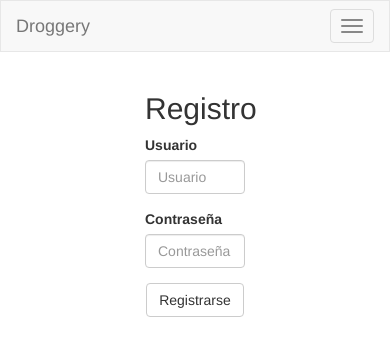
After one commit to sebastianlp/final, a Flask app: page /register in a window 390 px wide. The commit adds this page. Shown: the top 356 px of the page. Run offline with Flask 2, Linux system fonts and the light colour scheme; some libraries are stand-ins or nearby versions.

Commit message:
Registro de usuarios

```diff
--- a/app.py
+++ b/app.py
@@ -39,6 +39,25 @@ def login():
         error = True
 
     return render_template('login.html', error=error)
+
+@app.route("/register", methods=['GET', 'POST'])
+def register():
+    error = False
+
+    try:
+        U = UserModel()
+        if request.method == 'POST':
+            if request.form['username'] and request.form['password']:
+                if U.register(request.form['username'], request.form['password']):
+                    return redirect(url_for('login'))
+                else:
+                    error = True
+            else:
+                error = True
+    except FileNotFoundError:
+        error = True
+
+    return render_template('register.html', error=error)
 
 @app.route("/logout")
 def logout():
--- a/templates/index.html
+++ b/templates/index.html
@@ -5,7 +5,8 @@
     <div class="row">
         <div class="col-xs-12">
             <h1>Droggery</h1>
-            <p class="lead"><a href="{{ url_for('login') }}">Ir al login</a></p>
+            <p class="lead"><a href="{{ url_for('login') }}">Login</a></p>
+            <p class="lead"><a href="{{ url_for('register') }}">Registro</a></p>
         </div>
     </div>
 </div>
--- a/templates/login.html
+++ b/templates/login.html
@@ -2,6 +2,11 @@
 
 {% block content %}
 <div class="container">
+    <div class="row">
+        <div class="col-xs-4 col-xs-offset-4">
+            <h2>Login</h2>
+        </div>
+    </div>
     <div class="row">
         <div class="col-xs-4 col-xs-offset-4">
             <form method="POST">
--- /dev/null
+++ b/templates/register.html
@@ -0,0 +1,34 @@
+{% extends "base.html" %}
+
+{% block content %}
+<div class="container">
+  <div class="row">
+    <div class="col-xs-4 col-xs-offset-4">
+      <h2>Registro</h2>
+    </div>
+  </div>
+  <div class="row">
+    <div class="col-xs-4 col-xs-offset-4">
+      <form method="POST">
+        <div class="form-group">
+          <label for="user">Usuario</label>
+          <input name="username" type="text" class="form-control" id="user" placeholder="Usuario">
+        </div>
+        <div class="form-group">
+          <label for="user">Contraseña</label>
+          <input name="password" type="password" class="form-control" id="password" placeholder="Contraseña">
+        </div>
+        {% if error == True %}
+        <div class="text-center">
+          <p class=text-danger>
+            <strong>Ocurrio un error con el registro</strong>
+        </div>
+        {% endif %}
+        <div class="text-center">
+          <button type="submit" class="btn btn-default">Registrarse</button>
+        </div>
+      </form>
+    </div>
+  </div>
+</div>
+{% endblock %}
--- a/users/users.csv
+++ b/users/users.csv
@@ -1,2 +1,3 @@
-username,password
 admin,admin
+admin,admin
+,
```
Also changed, not shown: users/user.py (+14 -0 lines).
